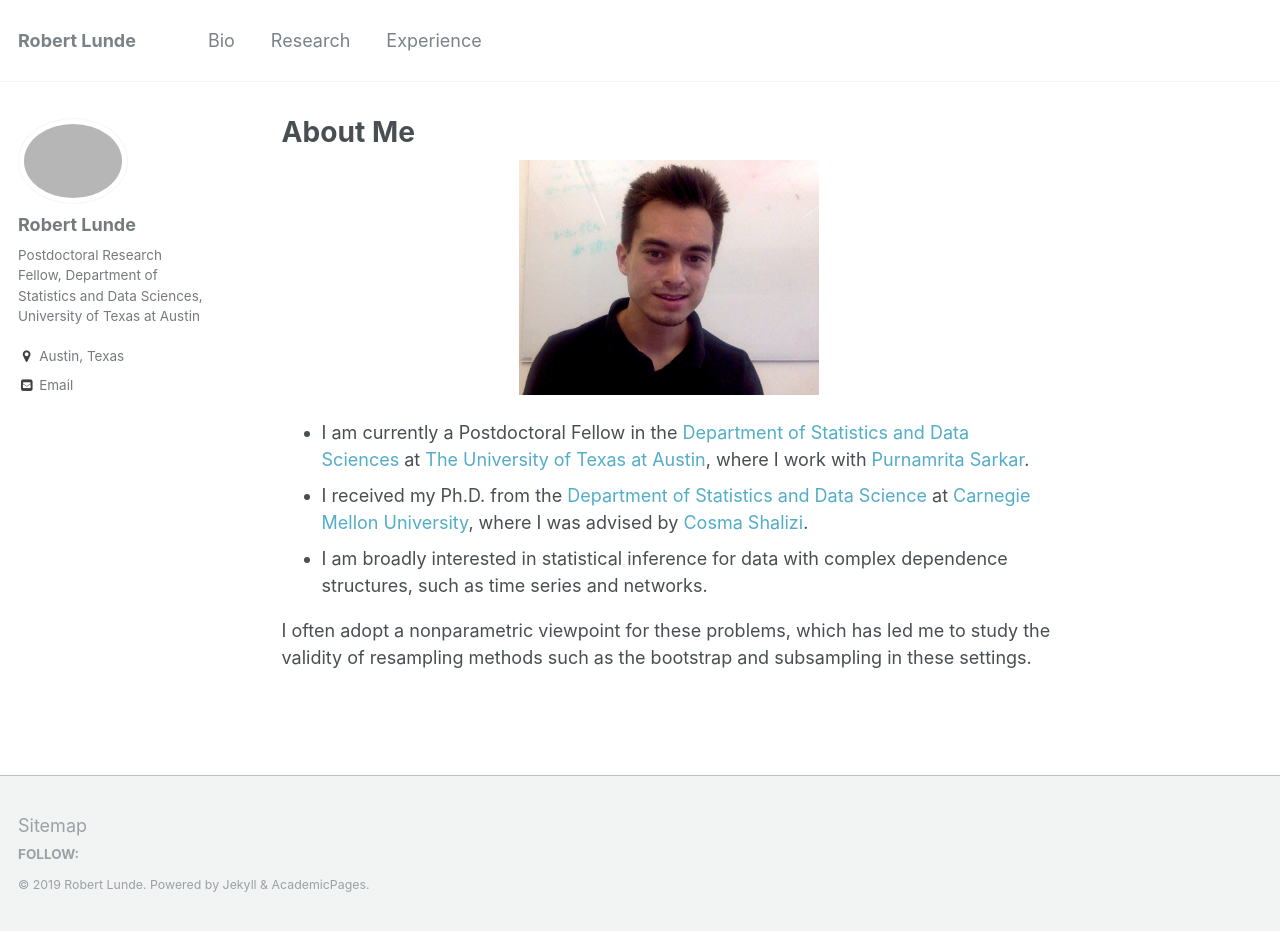
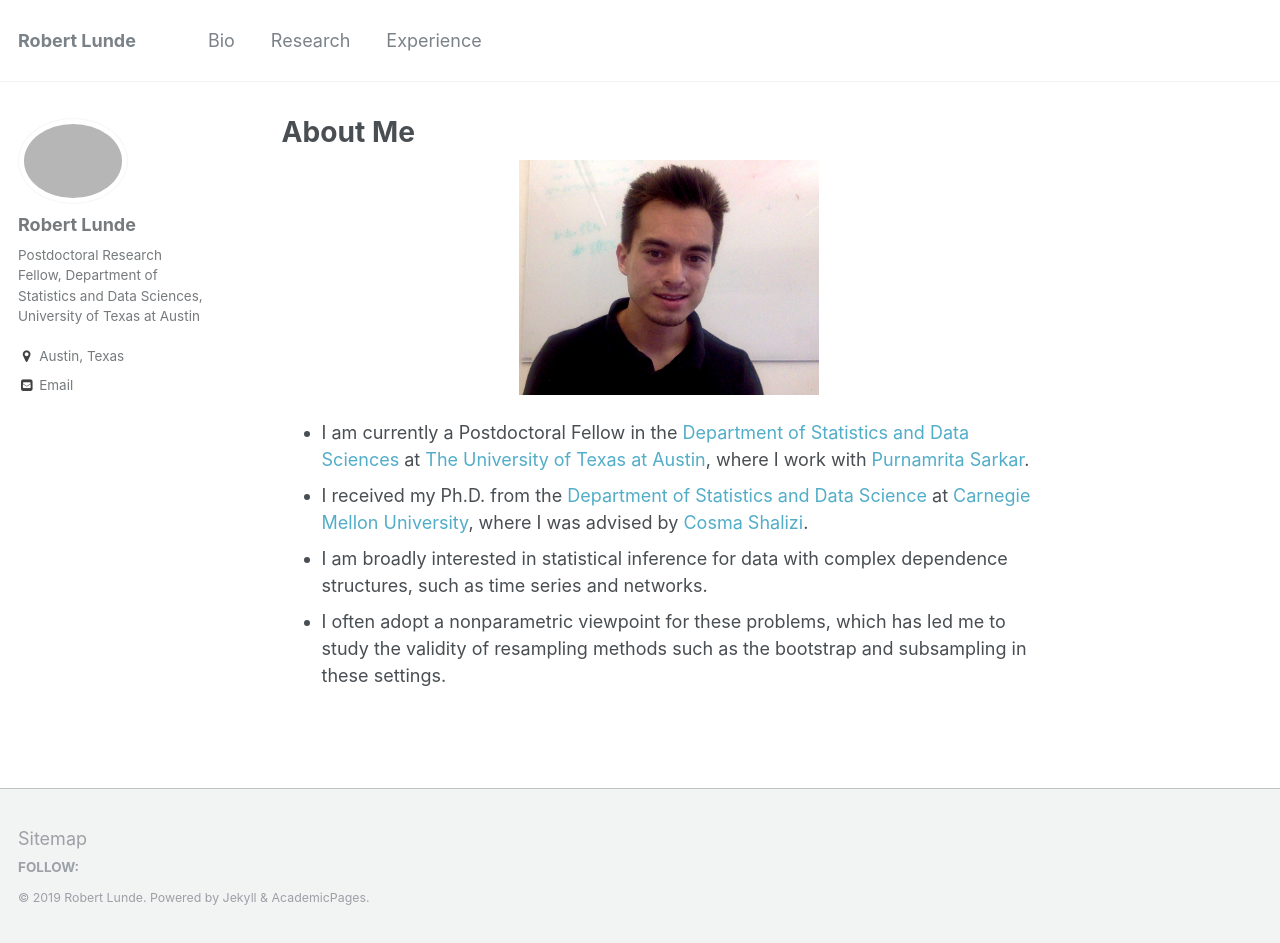
Before and after one commit to rslunde/rslunde.github.io, a Jekyll site: the page built from _pages/about.md, in a window 1280 px wide and 943 px high. Built offline with Jekyll 4.4.1, drawn with Linux system fonts in a browser that asks for light colours.

Commit message:
change spacing

```diff
--- a/_pages/about.md
+++ b/_pages/about.md
@@ -15,5 +15,4 @@ redirect_from:
 * I am currently a Postdoctoral Fellow in the [Department of Statistics and Data Sciences](https://stat.utexas.edu) at [The University of Texas at Austin](https://www.utexas.edu), where I work with [Purnamrita Sarkar](https://psarkar.github.io/).
 * I received my Ph.D. from the [Department of Statistics and Data Science](https://stat.cmu.edu) at [Carnegie Mellon University](https://www.cmu.edu/), where I was advised by [Cosma Shalizi](http://www.stat.cmu.edu/~cshalizi/).
 * I am broadly interested in statistical inference for data with complex dependence structures, such as time series and networks.
-
-I often adopt a nonparametric viewpoint for these problems, which has led me to study the validity of resampling methods such as the bootstrap and subsampling in these settings.
+* I often adopt a nonparametric viewpoint for these problems, which has led me to study the validity of resampling methods such as the bootstrap and subsampling in these settings.
```
Also changed, not shown: 2 other files.
